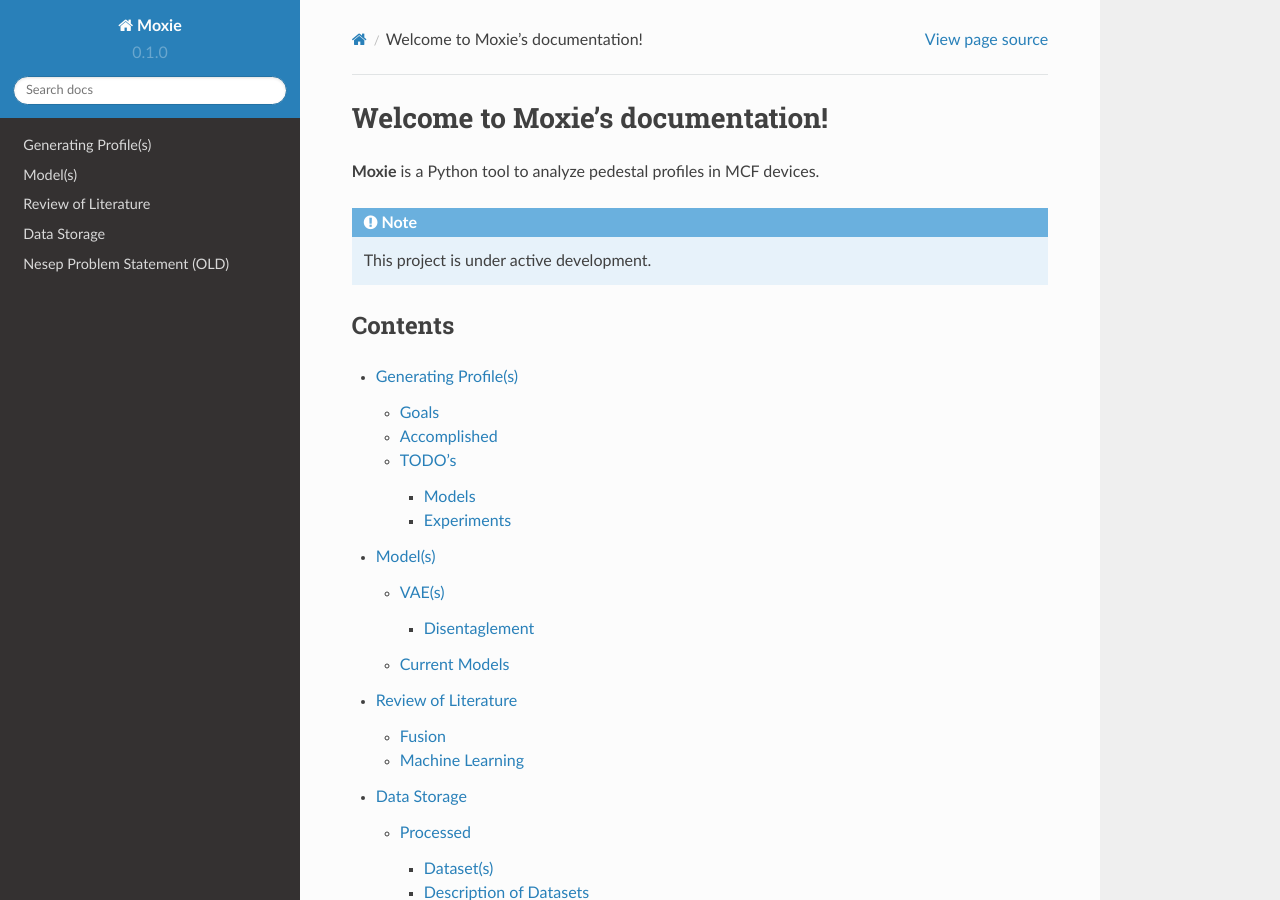
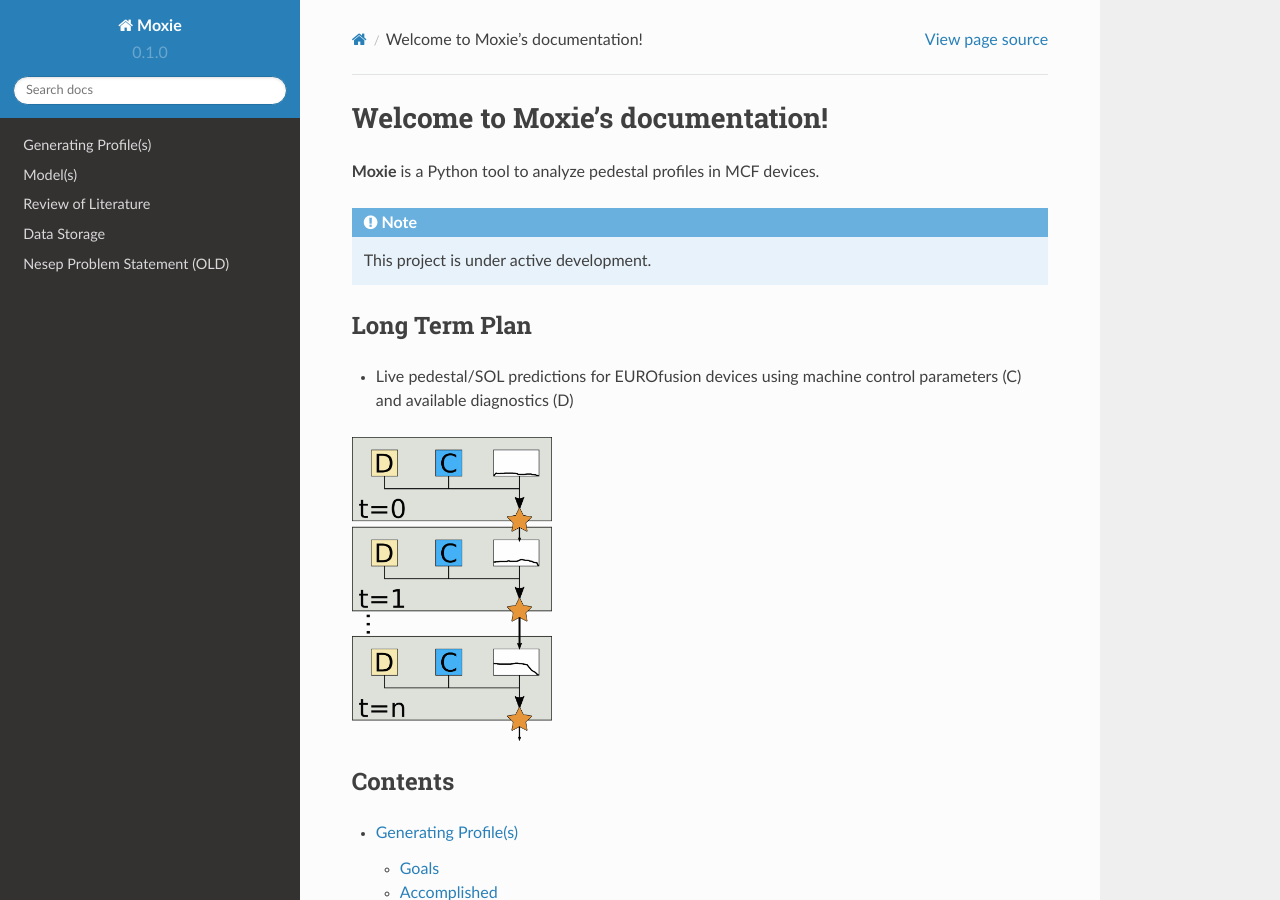
Before and after one commit to fusionby2030/moxie, a Sphinx documentation site: the page built from docs/source/index.rst, in a window 1280 px wide and 900 px high. Built offline with Sphinx 7.4.7 and the Read the Docs theme 2.0.0, drawn with Linux system fonts in a browser that asks for light colours.

Commit message:
--doc update:
   - Add long-term goals to index
   - restructure literature review

```diff
--- a/docs/source/index.rst
+++ b/docs/source/index.rst
@@ -7,6 +7,17 @@ Welcome to Moxie's documentation!
 .. note::
 
    This project is under active development.
+
+Long Term Plan
+---------------
+
+* Live pedestal/SOL predictions for EUROfusion devices using machine control parameters (C) and available diagnostics (D)
+
+.. image:: ./images/end_goal.svg.png
+  :width: 200
+  :alt: Version 1 of Long term model
+
+
 
 Contents
 --------
--- a/docs/source/literature_review.rst
+++ b/docs/source/literature_review.rst
@@ -5,6 +5,7 @@ Fusion
 ------
 
 * SOL Physics
+
   * Stangby
 
 
@@ -13,6 +14,9 @@ Machine Learning
 ---------------------
 
 * General ML and ANNs
+
   * CNNs
+
 * VAEs
+
   * Disentanglment
```
